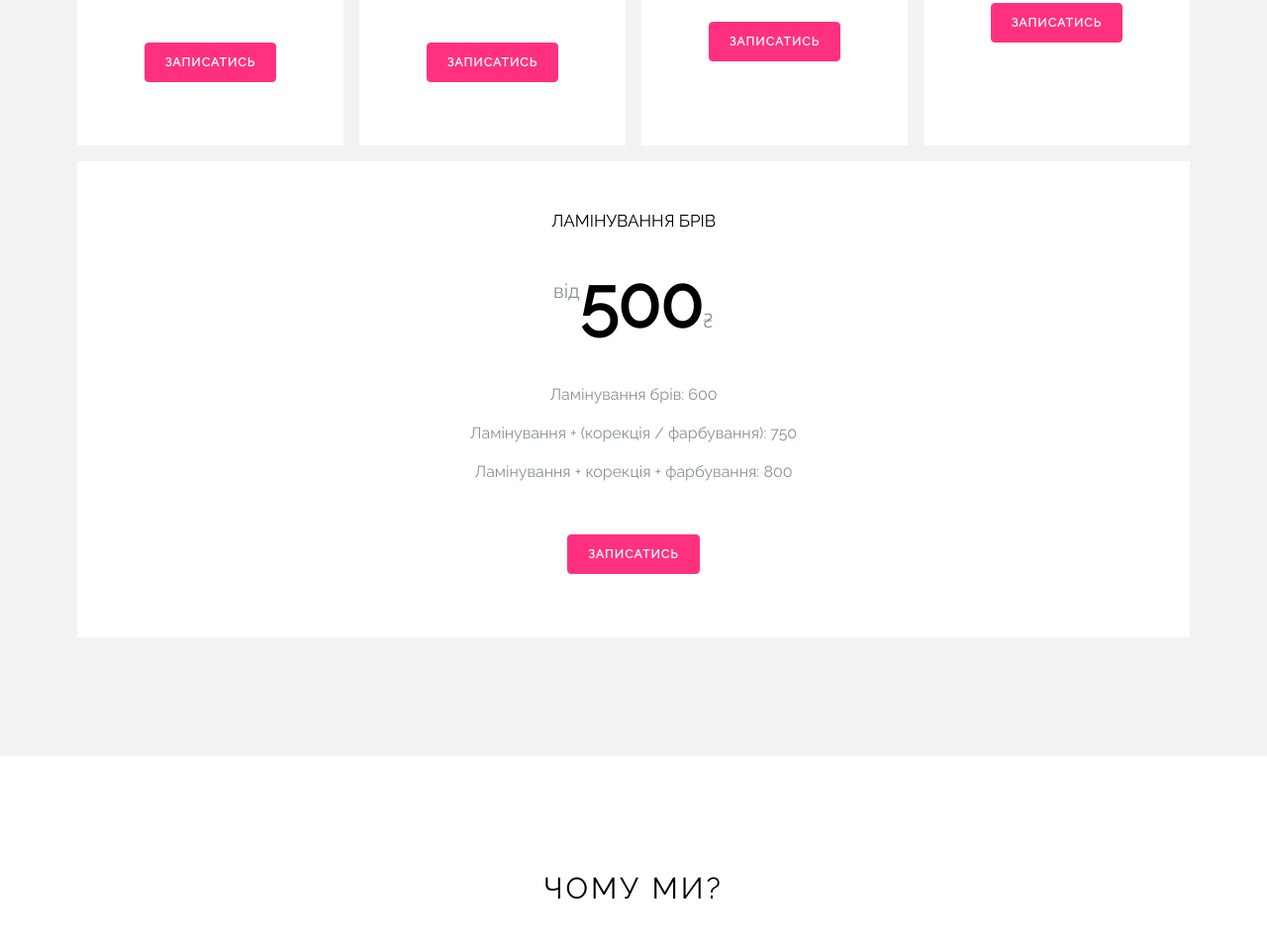
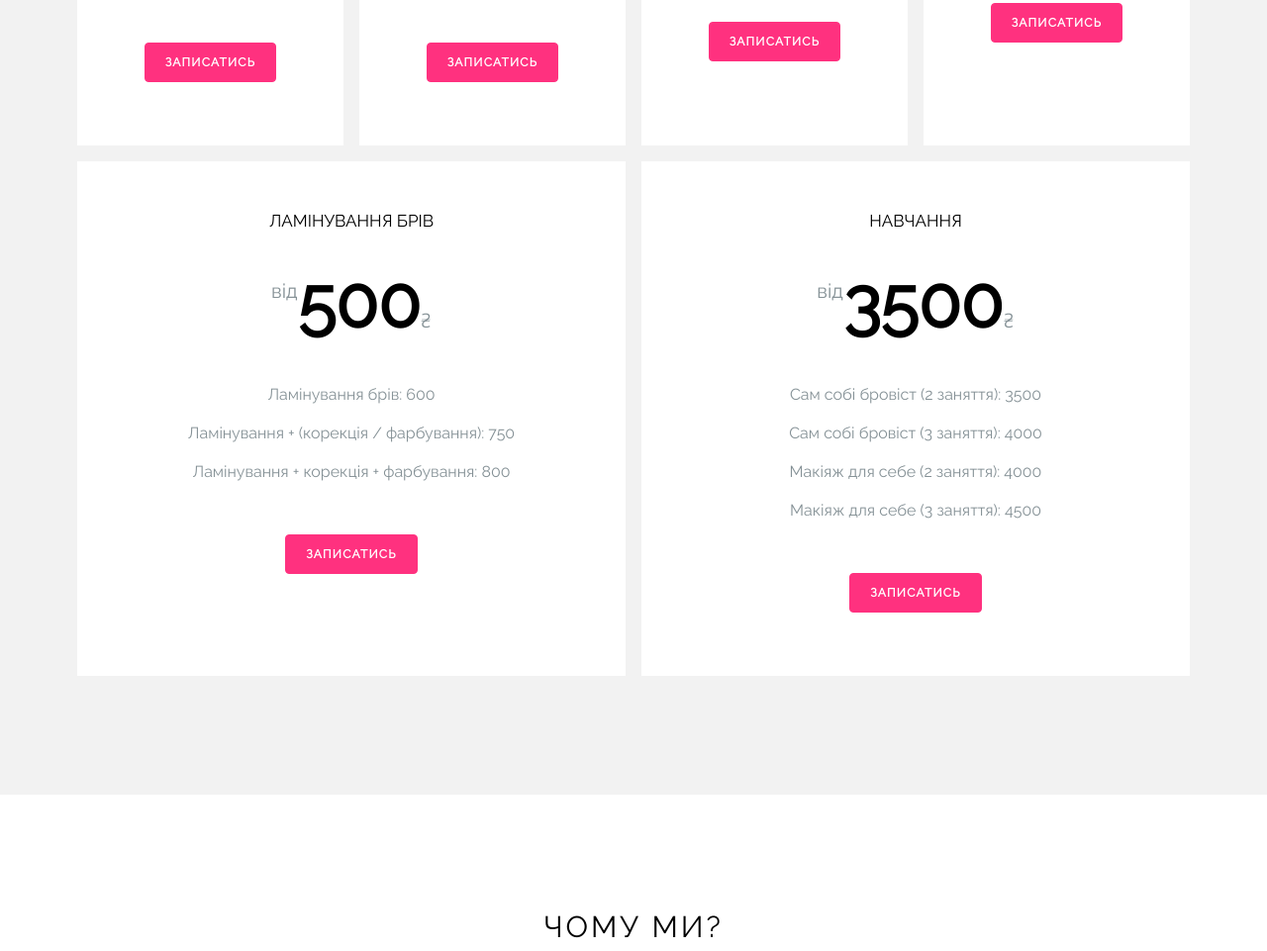
Before and after one commit to krasnyuk/beauty-pro-studio, a plain HTML site: page index.html in a window 1280 px wide. Shown: the part 3919-4880 px from the top of the page at 99% size. Drawn offline with Linux system fonts and the light colour scheme; some packages are replaced by stand-ins of ours; no server answers; files whose address does not match are found by name.

Commit message:
Update index.html

```diff
--- a/index.html
+++ b/index.html
@@ -298,6 +298,20 @@
                     <p><a href="#section-contact" class="btn btn-primary btn-sm">Записатись</a></p>
                 </div>
             </div>
+
+           <div class="col-md bg-white p-5 m-2 text-center mb-2 ftco-animate">
+                <div class="ftco-pricing">
+                    <h2>Навчання</h2>
+                    <p class="ftco-price-per text-center"><sup>від</sup><strong>3500</strong><span>₴</span></p>
+                    <ul class="list-unstyled mb-5">
+                        <li>Сам собі бровіст (2 заняття): 3500</li>
+                        <li>Сам собі бровіст (3 заняття): 4000</li>
+                        <li>Макіяж для себе (2 заняття): 4000</li>
+                        <li>Макіяж для себе (3 заняття): 4500</li>
+                    </ul>
+                    <p><a href="#section-contact" class="btn btn-primary btn-sm">Записатись</a></p>
+                </div>
+            </div>
         </div>
     </div>
 </section>
```
